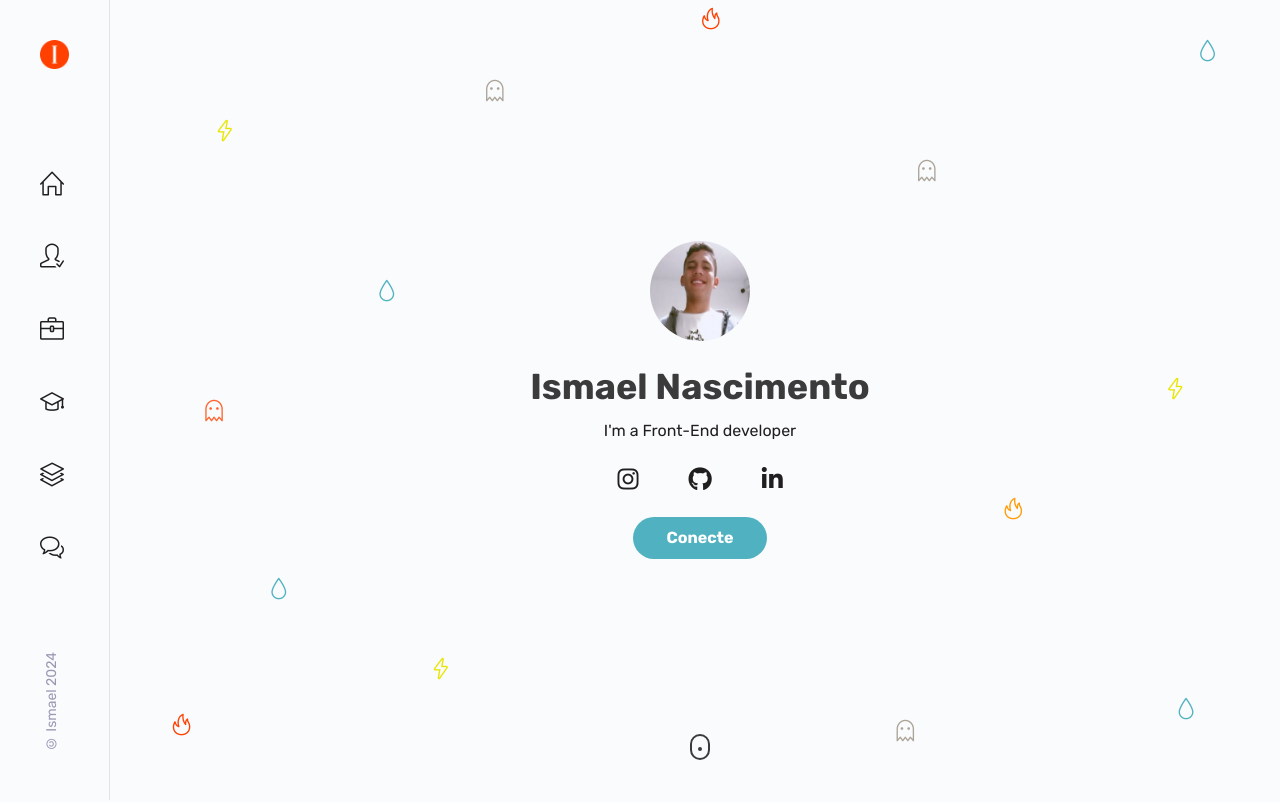
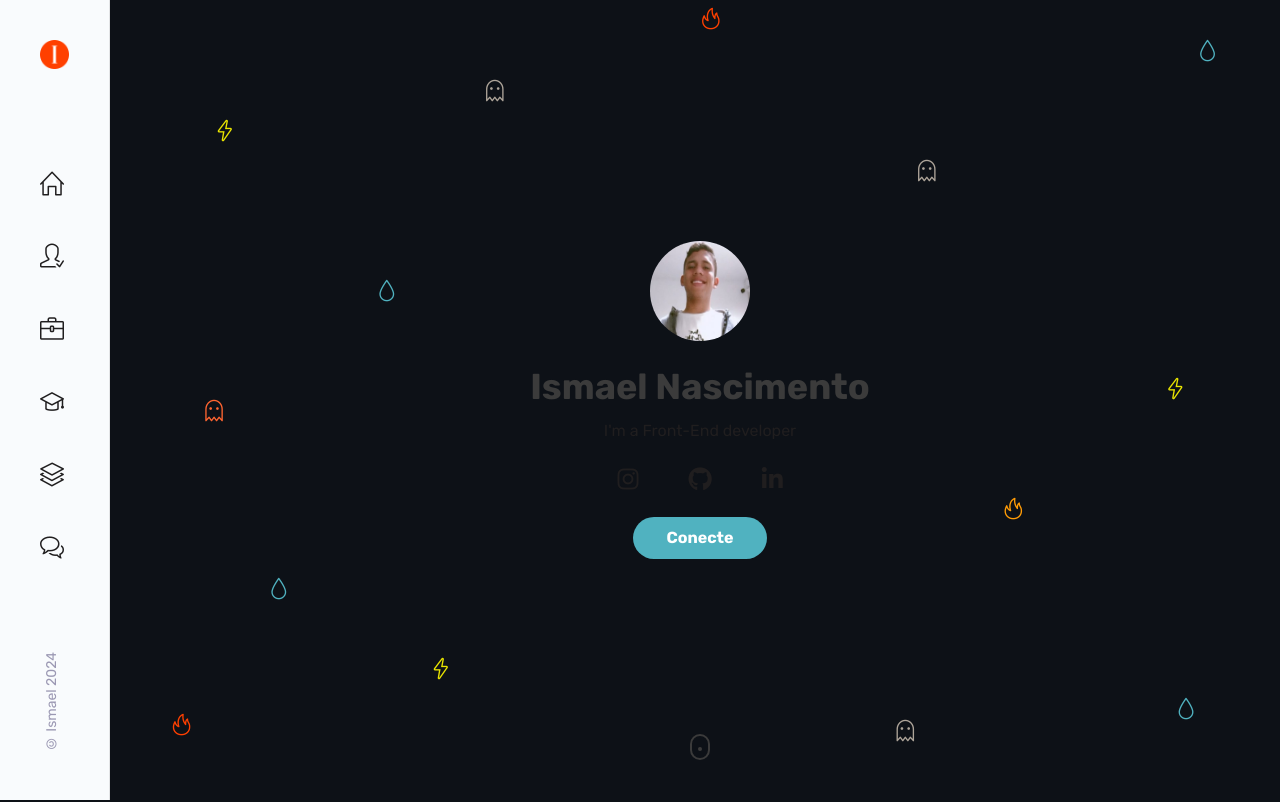
Before and after one commit to ismaelvieira12/Portifolio, a React (Vite) app: page / in a window 1280 px wide. Shown: the top 802 px of the page. Built offline with nearby package versions, Linux system fonts and the light colour scheme; a web font is replaced by a local one.

Commit message:
Testando outra paleta de cores

```diff
--- a/src/index.css
+++ b/src/index.css
@@ -62,7 +62,8 @@ body,input,button,textarea {
 }
 
 body{
-  background-color: var(--body-color);
+  /* background-color: var(--body-color); */
+  background-color: #0D1117;
   line-height: 1.7;
   color: var(--text-color);
 }
```
